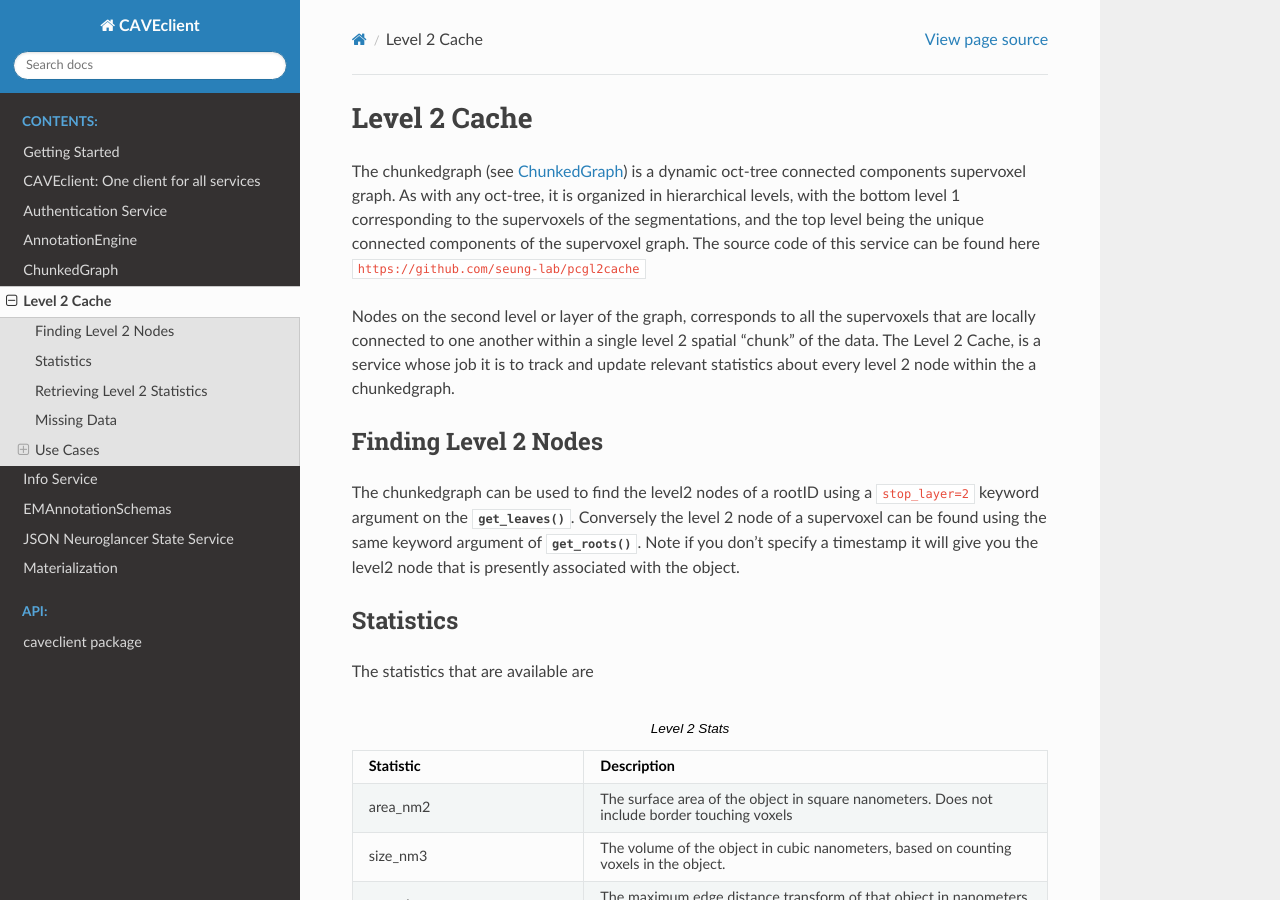
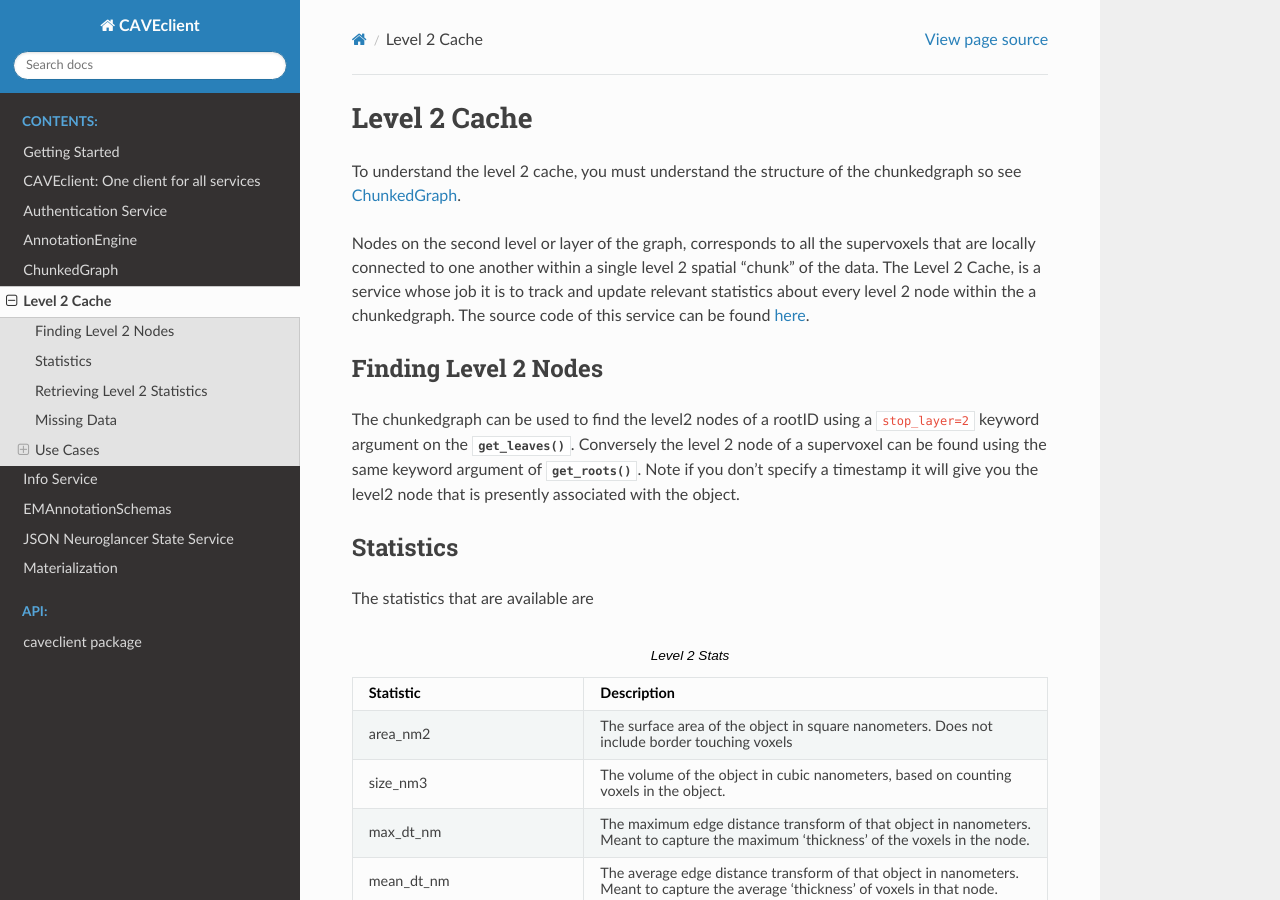
Before and after one commit to CAVEconnectome/CAVEclient, a Sphinx documentation site: the page built from docs/guide/l2cache.rst, in a window 1280 px wide and 900 px high. Built offline with Sphinx 7.4.7 and the Read the Docs theme 2.0.0, drawn with Linux system fonts in a browser that asks for light colours; some of the changed text lies outside the part shown.

Commit message:
updating chunkedgraph docs

```diff
--- a/docs/guide/l2cache.rst
+++ b/docs/guide/l2cache.rst
@@ -1,9 +1,9 @@
 Level 2 Cache
 =============
-The chunkedgraph (see :doc:`chunkedgraph`) is a dynamic oct-tree connected components supervoxel graph.  As with any oct-tree, it is organized in hierarchical levels, with the bottom level 1 corresponding to the supervoxels of the segmentations, and the top level being the unique connected components of the supervoxel graph. The source code of this service can be found here ``https://github.com/seung-lab/pcgl2cache``
+To understand the level 2 cache, you must understand the structure of the chunkedgraph so see :doc:`chunkedgraph`.
 
 Nodes on the second level or layer of the graph, corresponds to all the supervoxels that are locally connected to one another within a single level 2 spatial "chunk" of the data.
-The Level 2 Cache, is a service whose job it is to track and update relevant statistics about every level 2 node within the a chunkedgraph.
+The Level 2 Cache, is a service whose job it is to track and update relevant statistics about every level 2 node within the a chunkedgraph. The source code of this service can be found  `here <https://github.com/seung-lab/pcgl2cache>`_.
 
 Finding Level 2 Nodes
 ^^^^^^^^^^^^^^^^^^^^^
@@ -39,11 +39,11 @@ The statistics that are available are
 
 Retrieving Level 2 Statistics
 ^^^^^^^^^^^^^^^^^^^^^^^^^^^^^
-Level 2 stats about nodes can be retreived using the :func:`~caveclient.l2cache.L2CacheClientLegacy.get_l2data` method.  It simply takes a list of level 2 nodes you want to retrieve.  Optionally you can specify only the attributes that you are interested in retrieving which will speed up the request.
+Level 2 stats about nodes can be retreived using the :func:`~caveclient.l2cache.L2CacheClientLegacy.get_l2data` method. It simply takes a list of level 2 nodes you want to retrieve. Optionally you can specify only the attributes that you are interested in retrieving which will speed up the request.
 
 Missing Data
 ^^^^^^^^^^^^
-The service is constantly watching for changes made to objects and recalculating stats on new level2 nodes that are created, in order to keep its database of statistics current. This however takes some time, and is subject to sporadic rare failures. If you request stats on a level 2 node which are not in the database, you will receive an empty dictionary for that node. This will immediately trigger the system to recalculate the statistics of that missing data, and so it should be available shortly (on the order of seconds) if systems are operational. Please note that PCA is not calculated for very small objects because it is not meaningful.  So if you are interested in differentiating whether PCA is not available because it hasn't been calculated, vs when its not available because it is not possible to calculate, you should ask for at least one other non PCA statistic as well. You will see that its availability correlates strongly with size_nm3.
+The service is constantly watching for changes made to objects and recalculating stats on new level2 nodes that are created, in order to keep its database of statistics current. This however takes some time, and is subject to sporadic rare failures. If you request stats on a level 2 node which are not in the database, you will receive an empty dictionary for that node. This will immediately trigger the system to recalculate the statistics of that missing data, and so it should be available shortly (on the order of seconds) if systems are operational. Please note that PCA is not calculated for very small objects because it is not meaningful. So if you are interested in differentiating whether PCA is not available because it hasn't been calculated, vs when its not available because it is not possible to calculate, you should ask for at least one other non PCA statistic as well. You will see that its availability correlates strongly with size_nm3.
 
 Use Cases
 ^^^^^^^^^
```
Also changed, not shown: other parts of docs/guide/l2cache.rst (+3 -3 lines), docs/guide/chunkedgraph.rst (+16 -1 lines), docs/guide/images/2880px-Octree2.svg.png (added), 1 other file.
